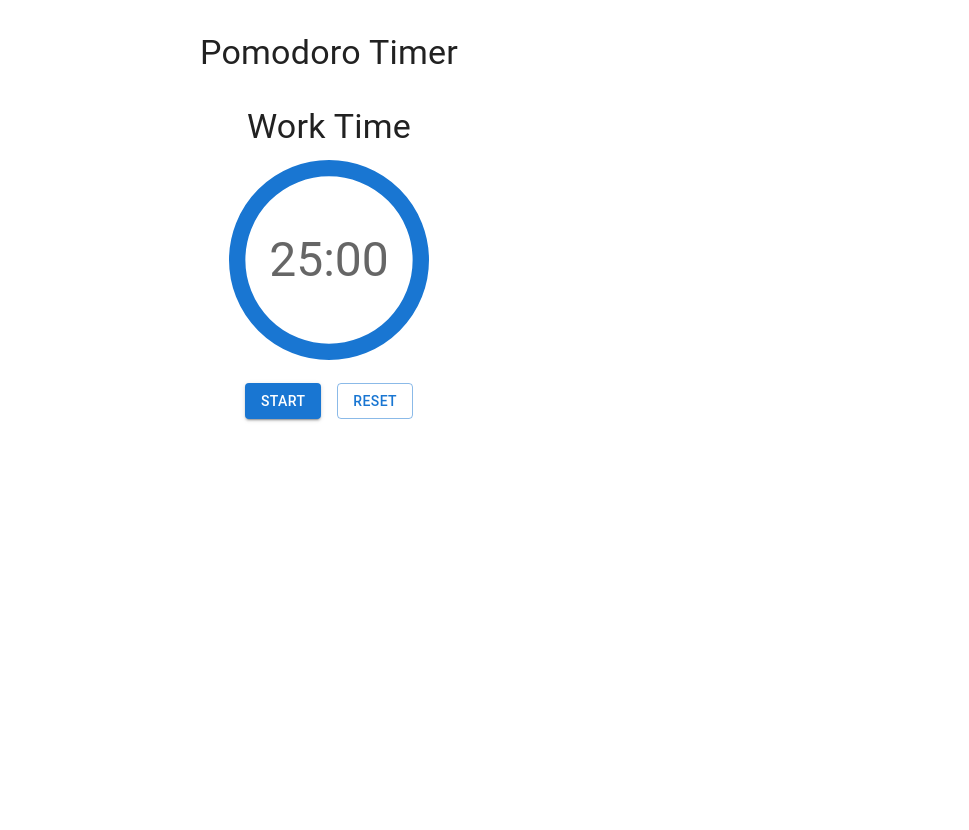
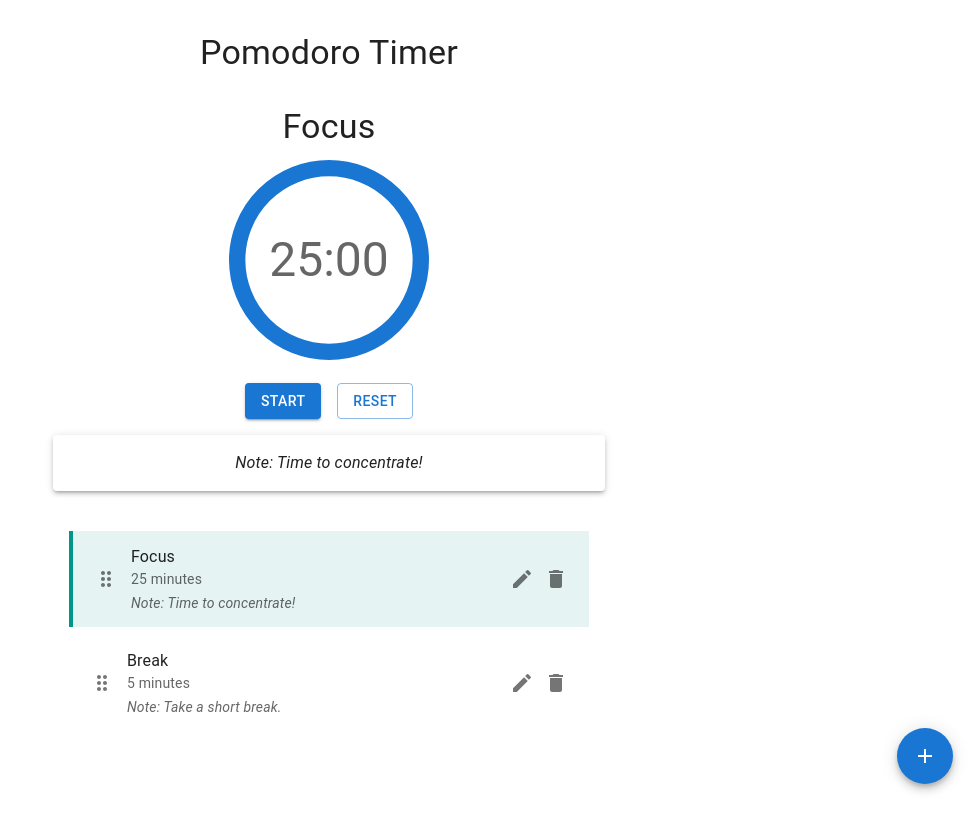
Before and after one commit to benjaehyun/pomodoro-timer, a React (Create React App) app: page / in a window 1280 px wide. Shown: the top 830 px of the page, without its empty margins (311-1280 px from the left). Before the commit the page ends 800 px from the top, so only its background shows below. Built offline with nearby package versions, Linux system fonts and the light colour scheme.

Commit message:
added an enhanced cycle management system with drag and drop functionality

```diff
--- /dev/null
+++ b/src/components/CycleForm.js
@@ -0,0 +1,89 @@
+import React, { useState, useEffect } from 'react';
+import { useDispatch } from 'react-redux';
+import {
+  TextField,
+  Button,
+  Box,
+  Dialog,
+  DialogTitle,
+  DialogContent,
+  DialogActions,
+  Slider,
+  Typography
+} from '@mui/material';
+import { addCycle, updateCycle } from '../features/timerSlice';
+
+const MAX_NOTE_LENGTH = 500; // Set the maximum note length
+
+const CycleForm = ({ cycleToEdit, open, onClose }) => {
+  const dispatch = useDispatch();
+  const [cycle, setCycle] = useState({ label: '', duration: 25, note: '' });
+
+  useEffect(() => {
+    if (cycleToEdit) {
+      setCycle({ ...cycleToEdit, duration: cycleToEdit.duration / 60 });
+    } else {
+      setCycle({ label: '', duration: 25, note: '' });
+    }
+  }, [cycleToEdit]);
+
+  const handleSubmit = () => {
+    const newCycle = { ...cycle, duration: cycle.duration * 60, id: cycle.id || Date.now().toString() };
+    if (cycleToEdit) {
+      dispatch(updateCycle(newCycle));
+    } else {
+      dispatch(addCycle(newCycle));
+    }
+    onClose();
+  };
+
+  const handleNoteChange = (e) => {
+    const newNote = e.target.value.slice(0, MAX_NOTE_LENGTH);
+    setCycle({ ...cycle, note: newNote });
+  };
+
+  return (
+    <Dialog open={open} onClose={onClose} fullWidth maxWidth="sm">
+      <DialogTitle>{cycleToEdit ? 'Edit Cycle' : 'Add New Cycle'}</DialogTitle>
+      <DialogContent>
+        <Box sx={{ '& > :not(style)': { my: 2 } }}>
+          <TextField
+            label="Label"
+            value={cycle.label}
+            onChange={(e) => setCycle({ ...cycle, label: e.target.value })}
+            required
+            fullWidth
+          />
+          <Typography gutterBottom>Duration: {cycle.duration} minutes</Typography>
+          <Slider
+            value={cycle.duration}
+            onChange={(_, newValue) => setCycle({ ...cycle, duration: newValue })}
+            min={1}
+            max={60}
+            step={1}
+            marks
+            valueLabelDisplay="auto"
+          />
+          <TextField
+            label="Note"
+            value={cycle.note}
+            onChange={handleNoteChange}
+            multiline
+            rows={4}
+            fullWidth
+            inputProps={{ maxLength: MAX_NOTE_LENGTH }}
+            helperText={`${cycle.note.length}/${MAX_NOTE_LENGTH}`}
+          />
+        </Box>
+      </DialogContent>
+      <DialogActions>
+        <Button onClick={onClose}>Cancel</Button>
+        <Button onClick={handleSubmit} variant="contained">
+          {cycleToEdit ? 'Update' : 'Add'} Cycle
+        </Button>
+      </DialogActions>
+    </Dialog>
+  );
+};
+
+export default CycleForm;
--- a/src/components/DraggableCycleList.js
+++ b/src/components/DraggableCycleList.js
@@ -1,23 +1,28 @@
 import React from 'react';
 import { useSelector, useDispatch } from 'react-redux';
 import { DragDropContext, Droppable, Draggable } from 'react-beautiful-dnd';
-import { updateCycleOrder } from '../features/cyclesSlice';
-import { List, ListItem, ListItemText, Paper } from '@mui/material';
+import { List, ListItem, ListItemText, IconButton, Box, Typography } from '@mui/material';
+import { Delete, Edit, DragIndicator } from '@mui/icons-material';
+import { reorderCycles, deleteCycle, setCurrentCycle } from '../features/timerSlice';
 
-const DraggableCycleList = () => {
+const DraggableCycleList = ({ onEditCycle }) => {
   const dispatch = useDispatch();
-  const cycles = useSelector(state => state.cycles.cycles);
+  const cycles = useSelector(state => state.timer.cycles);
+  const currentCycleIndex = useSelector(state => state.timer.currentCycleIndex);
 
   const onDragEnd = (result) => {
-    if (!result.destination) {
-      return;
-    }
+    if (!result.destination) return;
 
     const items = Array.from(cycles);
     const [reorderedItem] = items.splice(result.source.index, 1);
     items.splice(result.destination.index, 0, reorderedItem);
 
-    dispatch(updateCycleOrder(items));
+    dispatch(reorderCycles(items));
+  };
+
+  const truncateNote = (note, maxLength = 50) => {
+    if (!note) return '';
+    return note.length <= maxLength ? note : `${note.substr(0, maxLength)}...`;
   };
 
   return (
@@ -26,22 +31,46 @@ const DraggableCycleList = () => {
         {(provided) => (
           <List {...provided.droppableProps} ref={provided.innerRef}>
             {cycles.map((cycle, index) => (
-              <Draggable key={cycle._id} draggableId={cycle._id} index={index}>
-                {(provided) => (
-                  <Paper
+              <Draggable key={cycle.id} draggableId={cycle.id} index={index}>
+                {(provided, snapshot) => (
+                  <ListItem
                     ref={provided.innerRef}
                     {...provided.draggableProps}
-                    {...provided.dragHandleProps}
-                    elevation={3}
-                    sx={{ my: 1, p: 2 }}
+                    sx={{
+                      backgroundColor: index === currentCycleIndex
+                        ? 'rgba(0, 150, 136, 0.1)'
+                        : snapshot.isDragging ? 'rgba(0, 0, 0, 0.1)' : 'transparent',
+                      marginBottom: 1,
+                      borderLeft: index === currentCycleIndex ? '4px solid #009688' : 'none',
+                    }}
                   >
-                    <ListItem>
-                      <ListItemText
-                        primary={cycle.label}
-                        secondary={`Duration: ${cycle.duration} minutes`}
-                      />
-                    </ListItem>
-                  </Paper>
+                    <IconButton {...provided.dragHandleProps} size="small">
+                      <DragIndicator />
+                    </IconButton>
+                    <ListItemText
+                      primary={cycle.label}
+                      secondary={
+                        <>
+                          {`${cycle.duration / 60} minutes`}
+                          {cycle.note && (
+                            <Typography variant="body2" sx={{ mt: 0.5, fontStyle: 'italic' }}>
+                              Note: {truncateNote(cycle.note)}
+                            </Typography>
+                          )}
+                        </>
+                      }
+                      onClick={() => dispatch(setCurrentCycle(index))}
+                      sx={{ flexGrow: 1, ml: 1 }}
+                    />
+                    <Box>
+                      <IconButton onClick={() => onEditCycle(cycle)} size="small">
+                        <Edit />
+                      </IconButton>
+                      <IconButton onClick={() => dispatch(deleteCycle(cycle.id))} size="small">
+                        <Delete />
+                      </IconButton>
+                    </Box>
+                  </ListItem>
                 )}
               </Draggable>
             ))}
--- a/src/components/PomodoroTimer.js
+++ b/src/components/PomodoroTimer.js
@@ -1,41 +1,81 @@
-import React, { useEffect, useRef } from 'react';
+import React, { useEffect, useRef, useState } from 'react';
 import { useSelector, useDispatch } from 'react-redux';
-import { Box, Typography } from '@mui/material';
-import { tickTimer } from '../features/timerSlice';
+import { Box, Typography, Fab, Paper } from '@mui/material';
+import AddIcon from '@mui/icons-material/Add';
+import { tickTimer, setCurrentCycle } from '../features/timerSlice';
 import TimerDisplay from './TimerDisplay';
 import TimerControls from './TimerControls';
+import DraggableCycleList from './DraggableCycleList';
+import CycleForm from './CycleForm';
 import { sendNotification } from '../utils/notifications';
 
 const PomodoroTimer = () => {
   const dispatch = useDispatch();
-  const { isRunning, timeRemaining, currentPhase } = useSelector((state) => state.timer);
+  const { isRunning, timeRemaining, cycles, currentCycleIndex } = useSelector((state) => state.timer);
   const audioRef = useRef(new Audio('/audio/water-droplet.mp3'));
+  const [showCycleForm, setShowCycleForm] = useState(false);
+  const [cycleToEdit, setCycleToEdit] = useState(null);
 
   useEffect(() => {
     let interval;
     if (isRunning) {
-      interval = setInterval(() => {
-        dispatch(tickTimer());
-      }, 1000);
+      interval = setInterval(() => dispatch(tickTimer()), 1000);
     }
     return () => clearInterval(interval);
   }, [isRunning, dispatch]);
 
   useEffect(() => {
     if (timeRemaining === 0) {
-      const message = currentPhase === 'work' ? 'Take a break!' : 'Back to work!';
-      sendNotification('Pomodoro Timer', { body: message });
+      const nextIndex = (currentCycleIndex + 1) % cycles.length;
+      const nextCycle = cycles[nextIndex];
+      sendNotification('Pomodoro Timer', { body: `Time for ${nextCycle.label}!` });
       audioRef.current.play();
+      dispatch(setCurrentCycle(nextIndex));
     }
-  }, [timeRemaining, currentPhase]);
+  }, [timeRemaining, cycles, currentCycleIndex, dispatch]);
+
+  const handleEditCycle = (cycle) => {
+    setCycleToEdit(cycle);
+    setShowCycleForm(true);
+  };
+
+  const handleCloseCycleForm = () => {
+    setShowCycleForm(false);
+    setCycleToEdit(null);
+  };
+
+  const currentCycle = cycles[currentCycleIndex];
 
   return (
-    <Box sx={{ textAlign: 'center', mt: 4 }}>
+    <Box sx={{ textAlign: 'center', mt: 4, position: 'relative', minHeight: '100vh' }}>
       <Typography variant="h4" gutterBottom>
-        {currentPhase === 'work' ? 'Work Time' : 'Break Time'}
+        {currentCycle.label}
       </Typography>
       <TimerDisplay />
       <TimerControls />
+      {currentCycle.note && (
+        <Paper elevation={3} sx={{ p: 2, my: 2, mx: 'auto', maxWidth: 'sm' }}>
+          <Typography variant="body1" fontStyle="italic">
+            Note: {currentCycle.note}
+          </Typography>
+        </Paper>
+      )}
+      <Box sx={{ mt: 4, mx: 2 }}>
+        <DraggableCycleList onEditCycle={handleEditCycle} />
+      </Box>
+      <Fab
+        color="primary"
+        aria-label="add"
+        onClick={() => setShowCycleForm(true)}
+        sx={{ position: 'fixed', bottom: 16, right: 16 }}
+      >
+        <AddIcon />
+      </Fab>
+      <CycleForm
+        cycleToEdit={cycleToEdit}
+        open={showCycleForm}
+        onClose={handleCloseCycleForm}
+      />
     </Box>
   );
 };
--- a/src/features/timerSlice.js
+++ b/src/features/timerSlice.js
@@ -2,10 +2,12 @@ import { createSlice } from '@reduxjs/toolkit';
 
 const initialState = {
   isRunning: false,
-  timeRemaining: 25 * 60, // 25 minutes in seconds
-  currentPhase: 'work', // 'work' or 'break'
-  workDuration: 25 * 60,
-  breakDuration: 5 * 60,
+  timeRemaining: 25 * 60,
+  cycles: [
+    { id: 'default-1', label: 'Focus', duration: 25 * 60, note: 'Time to concentrate!' },
+    { id: 'default-2', label: 'Break', duration: 5 * 60, note: 'Take a short break.' },
+  ],
+  currentCycleIndex: 0,
 };
 
 const timerSlice = createSlice({
@@ -20,27 +22,37 @@ const timerSlice = createSlice({
     },
     resetTimer: (state) => {
       state.isRunning = false;
-      state.timeRemaining = state.currentPhase === 'work' ? state.workDuration : state.breakDuration;
+      state.timeRemaining = state.cycles[state.currentCycleIndex].duration;
     },
     tickTimer: (state) => {
       if (state.timeRemaining > 0) {
         state.timeRemaining -= 1;
       } else {
-        state.currentPhase = state.currentPhase === 'work' ? 'break' : 'work';
-        state.timeRemaining = state.currentPhase === 'work' ? state.workDuration : state.breakDuration;
+        state.currentCycleIndex = (state.currentCycleIndex + 1) % state.cycles.length;
+        state.timeRemaining = state.cycles[state.currentCycleIndex].duration;
       }
     },
-    setWorkDuration: (state, action) => {
-      state.workDuration = action.payload * 60;
-      if (state.currentPhase === 'work') {
-        state.timeRemaining = state.workDuration;
+    addCycle: (state, action) => {
+      state.cycles.push(action.payload);
+    },
+    updateCycle: (state, action) => {
+      const index = state.cycles.findIndex(cycle => cycle.id === action.payload.id);
+      if (index !== -1) {
+        state.cycles[index] = action.payload;
       }
     },
-    setBreakDuration: (state, action) => {
-      state.breakDuration = action.payload * 60;
-      if (state.currentPhase === 'break') {
-        state.timeRemaining = state.breakDuration;
+    reorderCycles: (state, action) => {
+      state.cycles = action.payload;
+    },
+    deleteCycle: (state, action) => {
+      state.cycles = state.cycles.filter(cycle => cycle.id !== action.payload);
+      if (state.currentCycleIndex >= state.cycles.length) {
+        state.currentCycleIndex = Math.max(0, state.cycles.length - 1);
       }
+    },
+    setCurrentCycle: (state, action) => {
+      state.currentCycleIndex = action.payload;
+      state.timeRemaining = state.cycles[action.payload].duration;
     },
   },
 });
@@ -50,8 +62,11 @@ export const {
   pauseTimer,
   resetTimer,
   tickTimer,
-  setWorkDuration,
-  setBreakDuration
+  addCycle,
+  updateCycle,
+  deleteCycle,
+  reorderCycles,
+  setCurrentCycle
 } = timerSlice.actions;
 
 export default timerSlice.reducer;
--- a/src/index.js
+++ b/src/index.js
@@ -9,11 +9,11 @@ import { store } from './app/store';
 
 const root = ReactDOM.createRoot(document.getElementById('root'));
 root.render(
-  <React.StrictMode>
+  // <React.StrictMode>
     <Provider store={store}>
       <App />
     </Provider>
-  </React.StrictMode>,
+  // </React.StrictMode>,
 );
 
 // If you want your app to work offline and load faster, you can change
--- a/src/pages/CycleManagement.js
+++ b/src/pages/CycleManagement.js
@@ -1,6 +1,6 @@
 import React from 'react';
 import { Container, Typography, Box } from '@mui/material';
-import AddCycleForm from '../components/AddCycleForm';
+import AddCycleForm from '../components/CycleForm';
 import DraggableCycleList from '../components/DraggableCycleList';
 
 function CycleManagement() {
```
Also changed, not shown: src/components/AddCycleForm.js (deleted, +0 -42 lines).
